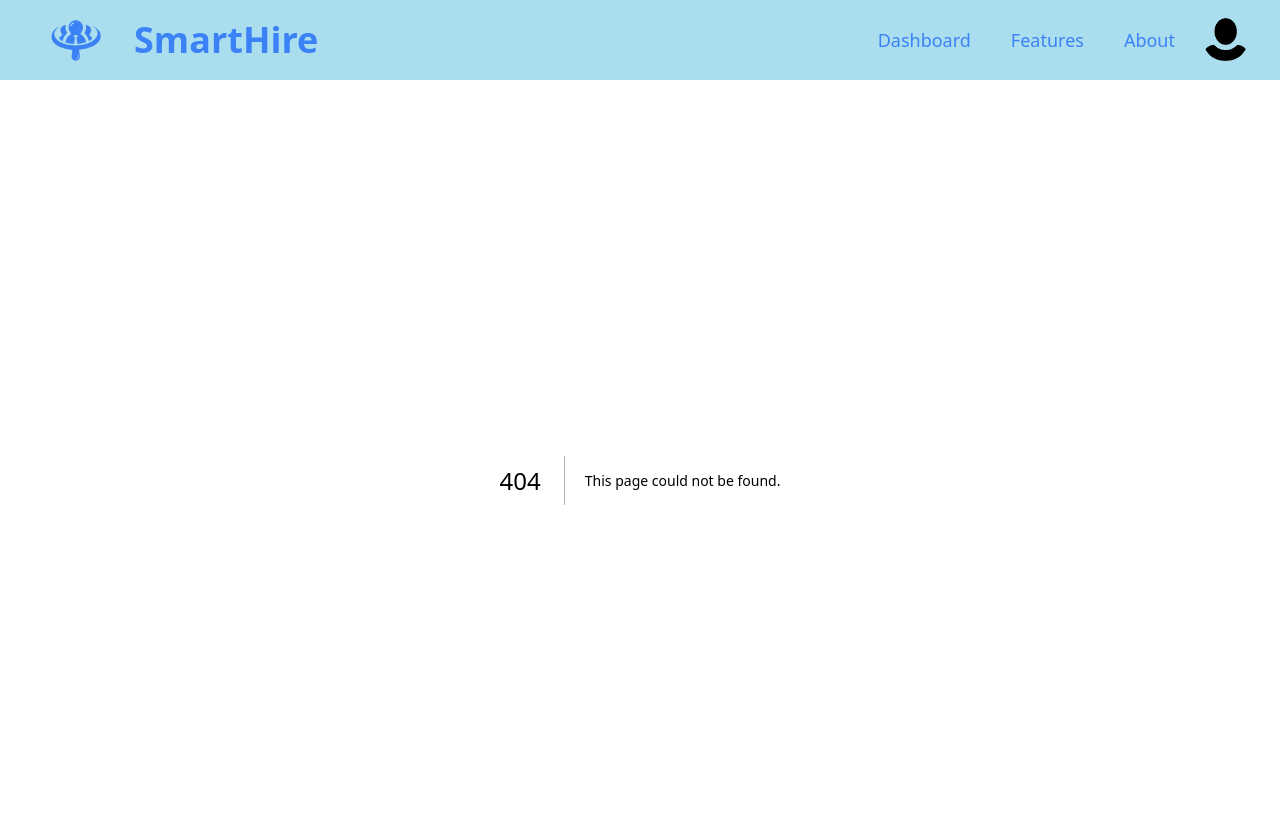
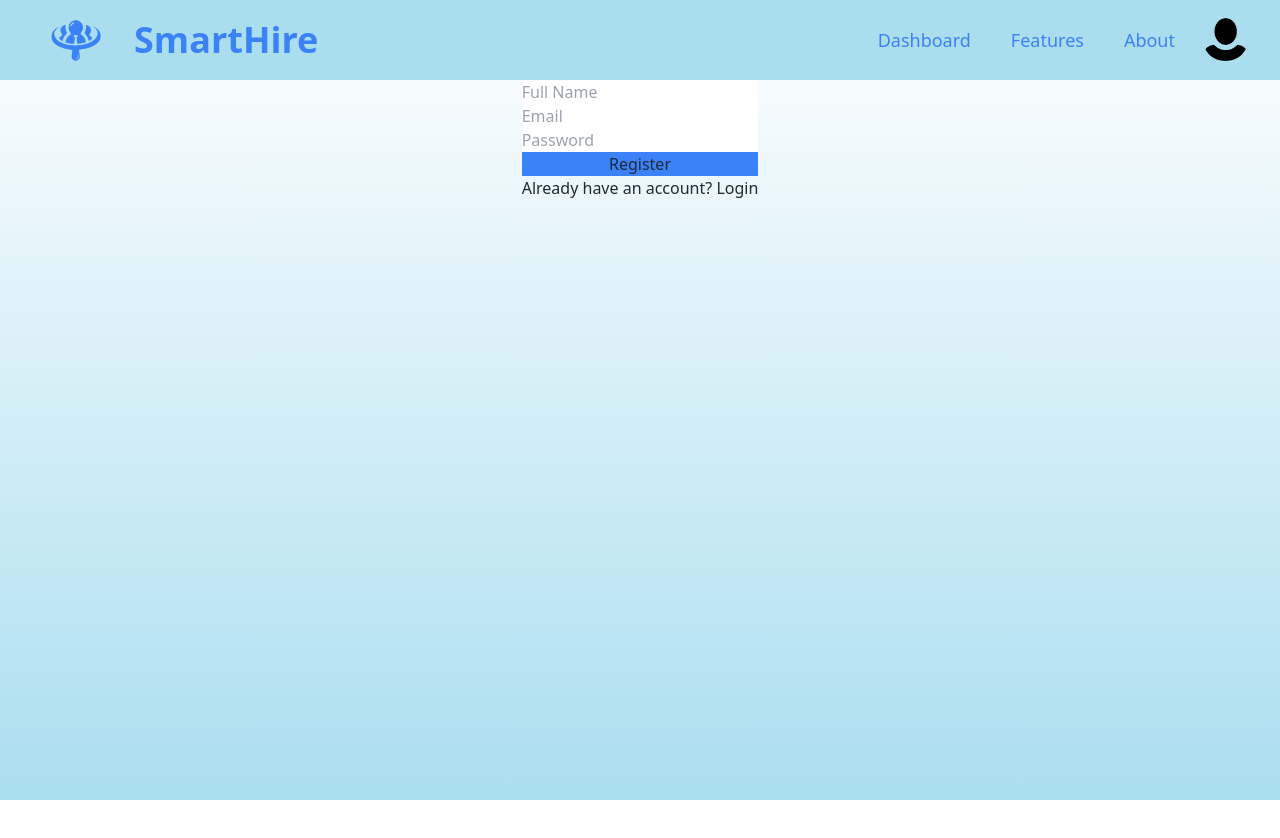
Before and after one commit to Mayank8881/SmartHire, a Next.js app: page /sign-up in a window 1280 px wide. Before the commit this address had no page. Shown: the top 838 px of the page. After the commit the page ends 800 px from the top, so only its background shows below. Built offline with nearby package versions, Linux system fonts and the light colour scheme.

Commit message:
signup done

```diff
--- /dev/null
+++ b/app/api/sign-up/route.js
@@ -0,0 +1,28 @@
+import { connectDB } from "@/lib/mongodb";
+import User from "@/models/user";
+import bcrypt from "bcryptjs";
+import { NextResponse } from "next/server";
+
+export async function POST(req) {
+    try {
+        const {name,email,password}=await req.json();
+        const hashedPassword=await bcrypt.hash(password,10)
+        console.log("Name : ",name)
+        console.log("Email : ",email)
+        console.log("Password : ",password)
+
+        await connectDB()
+        await User.create({name,email,password:hashedPassword})
+        console.log("yoooooooo")
+        return NextResponse.json(
+            {message:"User created successfully"},
+            {status:201}
+        );
+
+    } catch (error) {
+        return NextResponse.json(
+            {message: "Error while registering user"},
+            {status: 500}
+        )
+    }
+}
--- /dev/null
+++ b/app/sign-in/page.js
@@ -0,0 +1,27 @@
+"use client"
+import Link from 'next/link'
+import React from 'react'
+
+const page = () => {
+  return (
+    <>
+    <div className="grid place-items-center">
+        <form className="flex flex-col">
+            <input type="text" placeholder="Email"></input>
+            <input type="password" placeholder="Password"></input>
+            <button className="bg-blue-500">Login</button>
+
+            {/* <div>
+                Error Msg
+            </div> */}
+            <Link href={"/sign-up"}>
+                Don't have account
+                <span>Registered</span>
+            </Link>
+        </form>
+    </div>
+    </>
+  )
+}
+
+export default page
--- /dev/null
+++ b/app/sign-up/page.js
@@ -0,0 +1,87 @@
+"use client"
+import Link from 'next/link'
+import { useState }  from "react"
+
+const Page = () => {
+    const [name, setName] = useState("");
+    const [email, setEmail] = useState("");
+    const [password, setPassword] = useState("");
+    const [error, setError] = useState("");
+
+    const handleSubmit = async (e) => {
+        e.preventDefault();
+
+        // Validate form fields
+        if (!name || !email || !password) {
+            setError("Please fill all the fields");
+            return;
+        }
+
+        try {
+            const res = await fetch("/api/sign-up", {
+                method: "POST",
+                headers: {
+                    'Content-Type': 'application/json',
+                },
+                body: JSON.stringify({
+                    name,
+                    email,
+                    password,
+                }),
+            });
+
+            if (res.ok) {
+                // Clear input fields
+                setName("");
+                setEmail("");
+                setPassword("");
+                setError(""); // Clear error if registration succeeds
+                console.log("Registration successful");
+            } else {
+                setError("User Registration failed");
+                console.log("User Registration failed");
+            }
+        } catch (error) {
+            setError("Error during registration");
+            console.log("Error during registration", error);
+        }
+    };
+
+    return (
+        <div className="grid place-items-center">
+            <form onSubmit={handleSubmit} className="flex flex-col">
+                <input
+                    value={name}
+                    onChange={(e) => setName(e.target.value)}
+                    type="text"
+                    placeholder="Full Name"
+                />
+                <input
+                    value={email}
+                    onChange={(e) => setEmail(e.target.value)}
+                    type="email"
+                    placeholder="Email"
+                />
+                <input
+                    value={password}
+                    onChange={(e) => setPassword(e.target.value)}
+                    type="password"
+                    placeholder="Password"
+                />
+                <button type="submit" className="bg-blue-500">Register</button>
+
+                {error && (
+                    <div className="text-red-500">
+                        {error}
+                    </div>
+                )}
+
+                <Link href="/sign-in">
+                    Already have an account? <span>Login</span>
+                </Link>
+            </form>
+        </div>
+    );
+};
+
+export default Page;
--- /dev/null
+++ b/lib/mongodb.js
@@ -0,0 +1,11 @@
+import mongoose from "mongoose";
+
+export const connectDB=async ()=>{
+
+    try {
+        await mongoose.connect(process.env.MONGODB_URI)
+        console.log("Connected to DB")
+    } catch (error) {
+        console.log("Error Connecting to MONGODB ",error)
+    }
+}
--- /dev/null
+++ b/models/user.js
@@ -0,0 +1,20 @@
+import mongoose ,{models, Schema} from "mongoose";
+
+const userSchema=new Schema({
+    name:{
+        type:String,
+        required:true
+    },
+    email:{
+        type:String,
+        required:true
+    },
+    password:{
+        type:String,
+        required:true
+    }
+    },{timestamps:true}
+)
+
+const User=models.User || mongoose.model("User",userSchema)
+export default User;
```
Also changed, not shown: package.json (+7 -1 lines), 2 other files (tests, documents, lock files or other folders).
